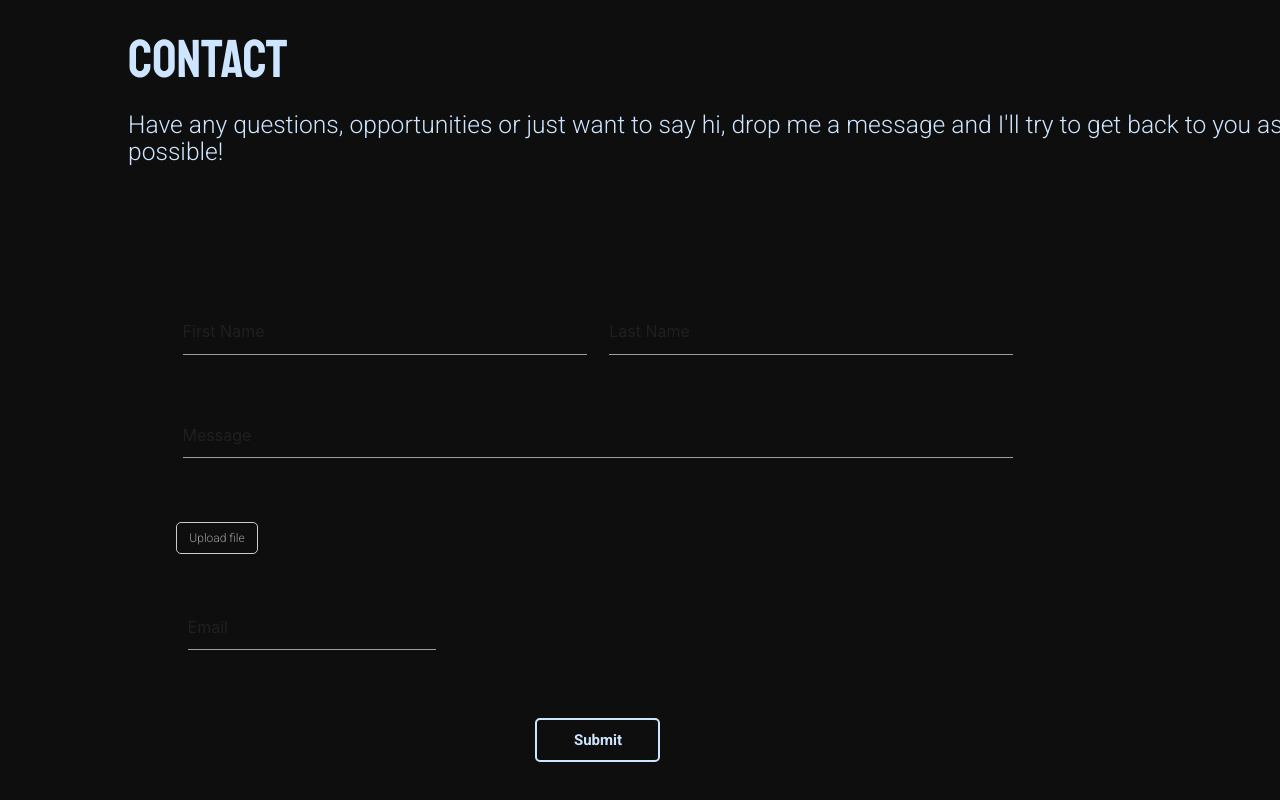
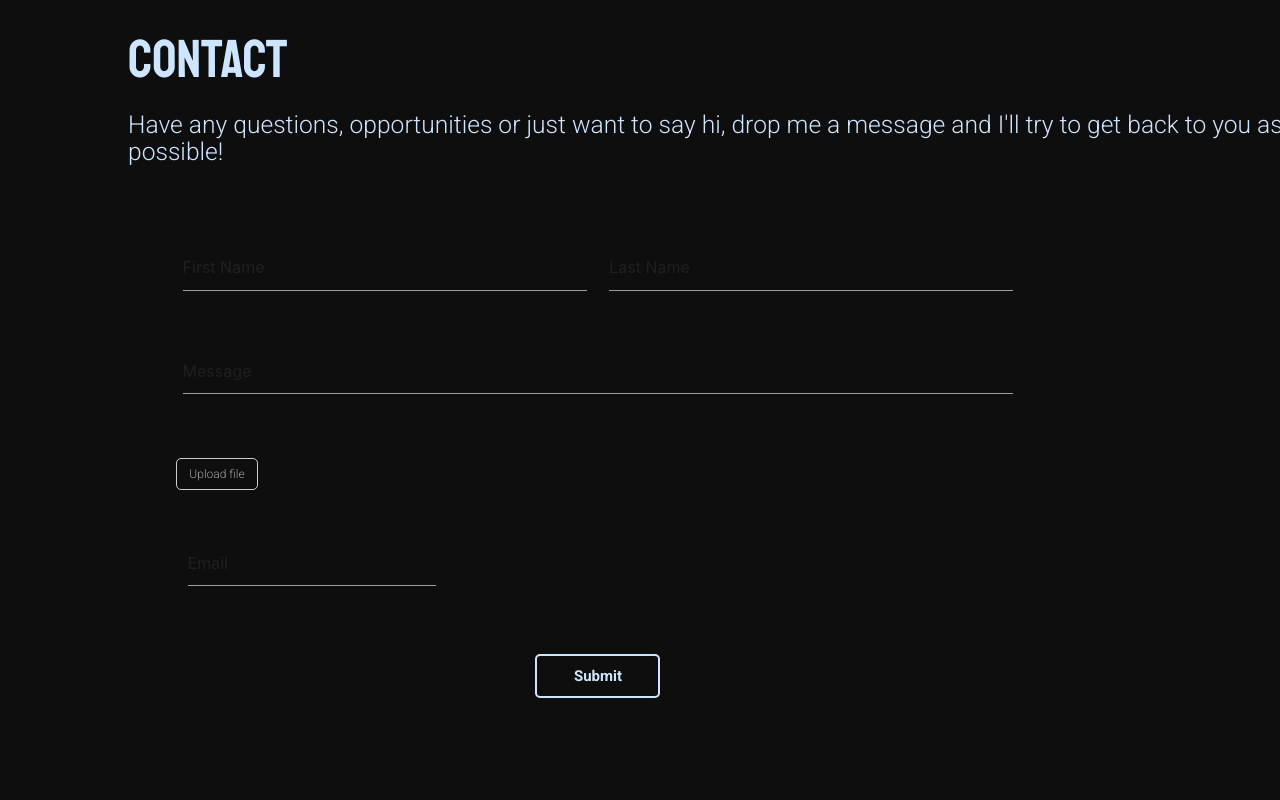
Before and after one commit to PhilwithoneL/philip-fielding-portfolio, a React (Create React App) app in the folder portfolio/: page / in a window 1280 px wide. Shown: the part 2900-3700 px from the top of the page. Built offline with nearby package versions, Linux system fonts and the light colour scheme.

Commit message:
Postioned contact form to fit inside screen

```diff
--- a/portfolio/src/css/_contact.scss
+++ b/portfolio/src/css/_contact.scss
@@ -60,7 +60,7 @@
 
 .form {
     width:80%;
-    margin-top: 10%;
+    margin-top: 5%;
     transform:translateX(-170px);
 
 }
--- a/portfolio/src/css/main.css
+++ b/portfolio/src/css/main.css
@@ -1571,7 +1571,7 @@
 
 .form {
   width: 80%;
-  margin-top: 10%;
+  margin-top: 5%;
   -webkit-transform: translateX(-170px);
           transform: translateX(-170px);
 }
```
Also changed, not shown: 1 other file (tests, documents, lock files or other folders).
